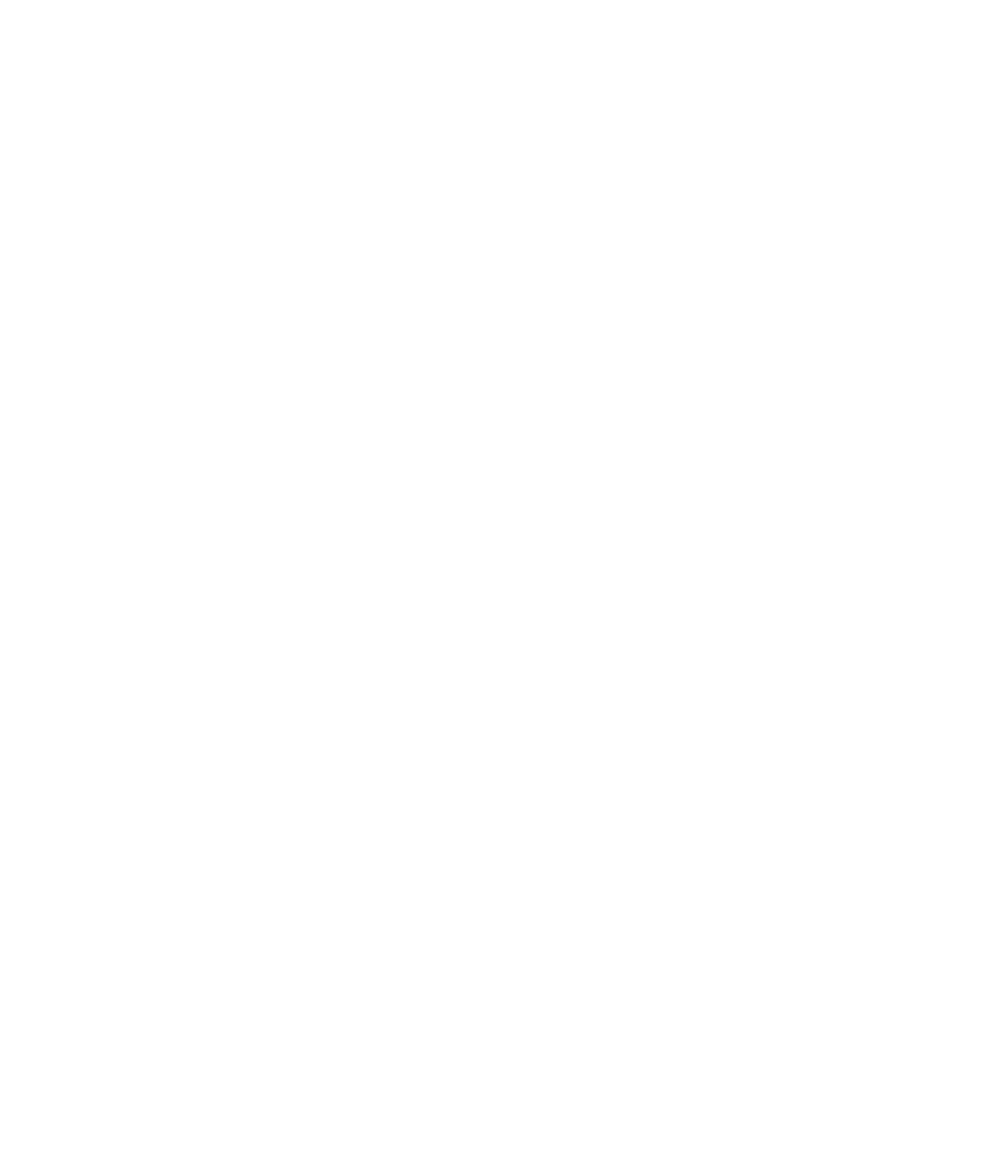
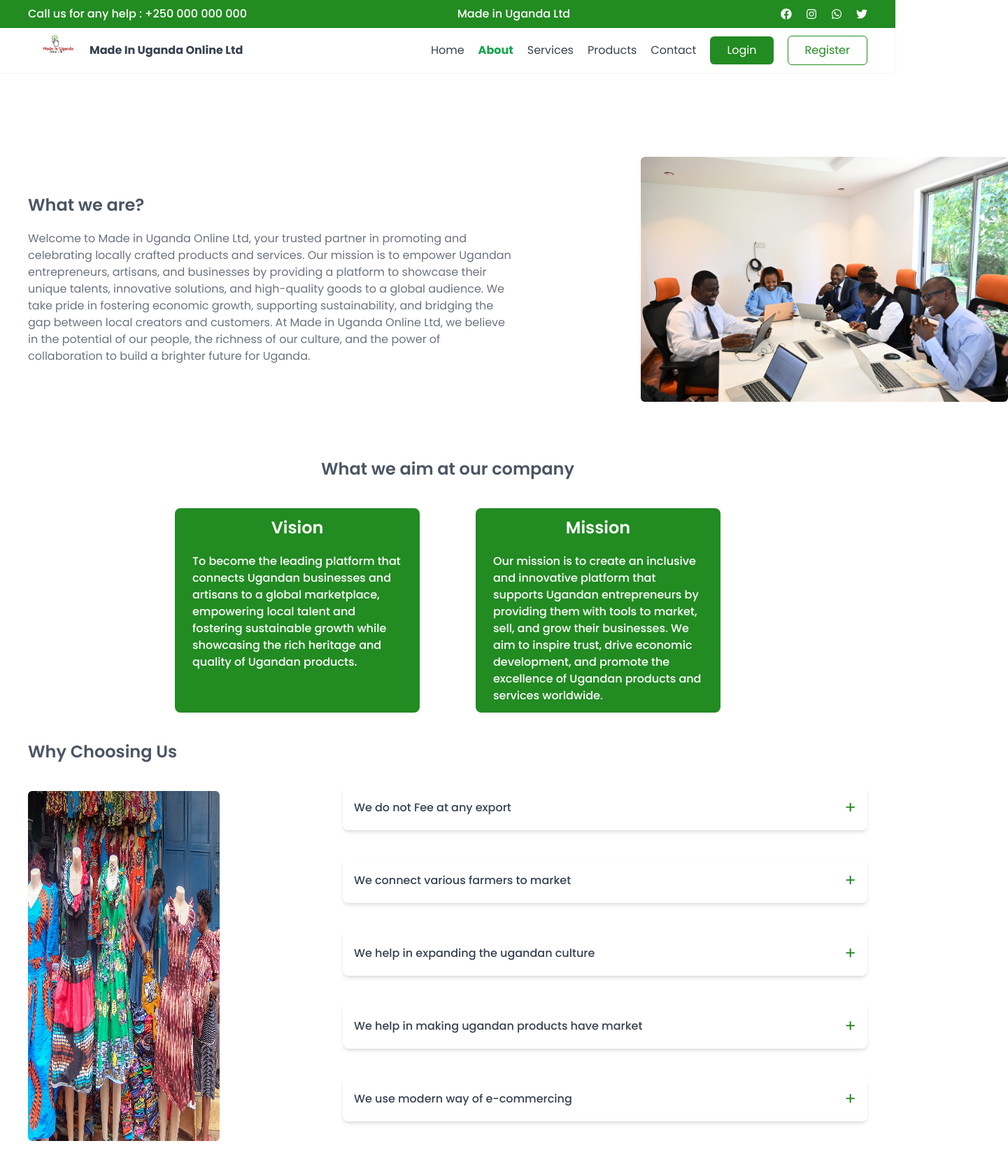
Before and after one commit to aine1100/MadeInUgandaLtd, a React (Vite) app: page /about in a window 1280 px wide. Before the commit this address had no page. Shown: the top 1680 px of the page at 70% size, 1441 px wide, since content can reach past the window. Before the commit the page ends 800 px from the top, so only its background shows below. Built offline with nearby package versions, Linux system fonts and the light colour scheme.

Commit message:
finished about

```diff
--- a/src/App.tsx
+++ b/src/App.tsx
@@ -1,3 +1,4 @@
+import About from "./pages/about";
 import Home from "./pages/home"
 import { BrowserRouter as Router, Routes, Route } from "react-router-dom";
 export default function App() {
@@ -6,6 +7,9 @@
     <Router>
       <Routes>
         <Route path="/" element={<Home/>}/>
+        <Route path="/about" element={<About/>}/>
+
+
       </Routes>
     </Router>
     </>
--- /dev/null
+++ b/src/components/aboutus.tsx
@@ -0,0 +1,60 @@
+import FAQSection from "./faq"
+
+export default function AboutUs() {
+    const aim=[
+        {
+            title:"Vision",
+            desc:"To become the leading platform that connects Ugandan businesses and artisans to a global marketplace, empowering local talent and fostering sustainable growth while showcasing the rich heritage and quality of Ugandan products."
+        },
+        {
+            title:"Mission",
+            desc:"Our mission is to create an inclusive and innovative platform that supports Ugandan entrepreneurs by providing them with tools to market, sell, and grow their businesses. We aim to inspire trust, drive economic development, and promote the excellence of Ugandan products and services worldwide."
+        }
+    ]
+    return (
+        <div className="flex flex-col py-10 px-10">
+            <div className="flex gap-44 items-center py-20">
+               <div className="flex flex-col gap-5">
+               <h1 className="text-2xl font-semibold text-gray-600">What we are?</h1>
+                <p className="w-[700px] text-gray-500">Welcome to Made in Uganda Online Ltd, your trusted partner in promoting and celebrating locally crafted products and services. Our mission is to empower Ugandan entrepreneurs, artisans, and businesses by providing a platform to showcase their unique talents, innovative solutions, and high-quality goods to a global audience. We take pride in fostering economic growth, supporting sustainability, and bridging the gap between local creators and customers. At Made in Uganda Online Ltd, we believe in the potential of our people, the richness of our culture, and the power of collaboration to build a brighter future for Uganda.</p>
+
+               </div>
+               <img
+                        src="/pro.jpg"
+                        alt="Hero"
+                        className="w-[580px] h-[350px] rounded-md transition-opacity duration-1000 ease-in-out"
+                    />
+            </div>
+            <div className="flex flex-col items-center justify-center gap-10">
+                <h1 className="text-gray-600 font-semibold text-2xl">What we aim at our company</h1>
+                <div className="flex gap-20">
+                    {
+                        aim.map((item,index)=>(
+                            <div className="bg-primary-color text-white flex-col rounded-lg px-5 py-3 flex items-center  w-[350px] gap-5 " key={index}>
+                                <h1 className="text-2xl font-semibold ">{item.title}</h1>
+                                <p className="w-[300px] font-medium text-md ">{item.desc}</p>
+
+                            </div>
+                        ))
+                    }
+
+                </div>
+
+            </div>
+            <div className="flex gap-44 py-10">
+                <div className="flex flex-col gap-10 items-start">
+                    <h1 className="text-gray-600 font-semibold text-2xl">Why Choosing Us</h1>
+                    <img
+                        src="/fashion.jpg"
+                        alt="Hero"
+                        className="w-[550px] h-[500px] rounded-md transition-opacity duration-1000 ease-in-out"
+                    />
+
+                </div>
+                <FAQSection/>
+
+            </div>
+
+        </div>
+    )
+}
--- /dev/null
+++ b/src/components/faq.tsx
@@ -0,0 +1,46 @@
+import FaqCard from "./faqCard"
+const FAQSection = () => {
+  const faq=[
+    {
+      description:"We do not Fee at any export",
+      icon:"+",
+      explanation:"Lorem ipsum dolor sit amet, consectetur adipiscing elit. Sed libero felis, semper at turpis vel, pellentesque congue lectus. Integer vitae condimentum ipsum. Mauris vel convallis mauris."
+    },
+    {
+        description:"We connect various farmers to market",
+        icon:"+",
+        explanation:"Lorem ipsum dolor sit amet, consectetur adipiscing elit. Sed libero felis, semper at turpis vel, pellentesque congue lectus. Integer vitae condimentum ipsum. Mauris vel convallis mauris."
+      },{
+        description:"We help in expanding the ugandan culture",
+        icon:"+",
+        explanation:"Lorem ipsum dolor sit amet, consectetur adipiscing elit. Sed libero felis, semper at turpis vel, pellentesque congue lectus. Integer vitae condimentum ipsum. Mauris vel convallis mauris."
+      },{
+        description:"We help in making ugandan products have market",
+        icon:"+",
+        explanation:"Lorem ipsum dolor sit amet, consectetur adipiscing elit. Sed libero felis, semper at turpis vel, pellentesque congue lectus. Integer vitae condimentum ipsum. Mauris vel convallis mauris."
+      },{
+        description:"We use modern way of e-commercing",
+        icon:"+",
+        explanation:"Lorem ipsum dolor sit amet, consectetur adipiscing elit. Sed libero felis, semper at turpis vel, pellentesque congue lectus. Integer vitae condimentum ipsum. Mauris vel convallis mauris."
+      },
+
+  ]
+  return (
+    <section className="py-16">
+      <div className="container mx-auto flex flex-col gap-10 items-center">
+
+         <div className=" flex flex-col gap-10 ">
+          {
+            faq.map((item,index)=>(
+              <FaqCard key={index} description={item.description} icon={item.icon} explanation={item.explanation} />
+            ))
+          }
+
+         </div>
+
+      </div>
+    </section>
+  )
+}
+
+export default FAQSection
--- /dev/null
+++ b/src/components/faqCard.tsx
@@ -0,0 +1,31 @@
+import { useState } from "react";
+
+interface CardProps {
+  description: string;
+  icon: string;
+  explanation: string;
+}
+
+export default function FaqCard({ description, icon, explanation }: CardProps) {
+  const [isExpanded, setIsExpanded] = useState(false)
+
+  return (
+    <div className="flex flex-col lg:w-[750px] bg-white shadow-md rounded-lg p-4">
+      <div className="flex lg:justify-between gap-10 items-center">
+        <p className="text-gray-700 font-medium">{description}</p>
+        <div
+          className="text-primary-color text-2xl cursor-pointer"
+          onClick={() => setIsExpanded(!isExpanded)}
+        >
+          {icon}
+        </div>
+      </div>
+
+      {isExpanded && (
+        <div className="mt-4 text-gray-600 text-left">
+          <p className="text-sm">{explanation}</p>
+        </div>
+      )}
+    </div>
+  );
+}
--- a/src/components/navbar.tsx
+++ b/src/components/navbar.tsx
@@ -1,4 +1,4 @@
-import  { useState } from "react";
+import { useState, useEffect } from "react";
 import { FaFacebook, FaInstagram, FaTwitter, FaWhatsapp } from "react-icons/fa";
 
 export default function Navbar() {
@@ -13,7 +13,7 @@
 
   const navbar = [
     { link: "/", name: "Home" },
-    { link: "#about", name: "About" },
+    { link: "/about", name: "About" },
     { link: "#services", name: "Services" },
     { link: "#products", name: "Products" },
     { link: "#contact", name: "Contact" },
@@ -33,6 +33,11 @@
       link: "#",
     },
   ];
+
+  // Synchronize active link with the current URL
+  useEffect(() => {
+    setActiveLink(window.location.pathname);
+  }, []);
 
   return (
     <div className="flex flex-col mx-auto container gap-0 sticky top-0">
@@ -69,7 +74,9 @@
                 href={item.link}
                 onClick={() => setActiveLink(item.link)}
                 className={`${
-                  activeLink === item.link ? "text-green-600 font-bold" : "text-gray-700"
+                  activeLink === item.link
+                    ? "text-green-600 font-bold"
+                    : "text-gray-700"
                 } hover:text-green-600`}
               >
                 {item.name}
--- a/src/components/whoWeare.tsx
+++ b/src/components/whoWeare.tsx
@@ -28,7 +28,7 @@
                 </p>
                 <div className="flex items-center justify-between gap-10">
                     {videos.map((item, index) => (
-                        <div key={index} className="flex flex-col gap-5 w-[300px] h-[300px] shadow-sm shadow-gray-200 rounded-lg p-2">
+                        <div key={index} className="flex flex-col gap-5 w-[300px] h-[310px] hover:shadow-md  transition-all  duration-300 shadow-sm shadow-gray-200 rounded-lg p-2">
                             <iframe
                                 src={item.video}
                                 title={item.name}
--- /dev/null
+++ b/src/pages/about.tsx
@@ -0,0 +1,15 @@
+import AboutUs from "../components/aboutus"
+import Footer from "../components/footer"
+import Navbar from "../components/navbar"
+
+export default function About(){
+    return(
+        <div className="mx-auto container font-sans">
+            <Navbar/>
+            <AboutUs/>
+            <Footer/>
+
+
+        </div>
+    )
+}
```
Also changed, not shown: public/why.jpeg (added).
